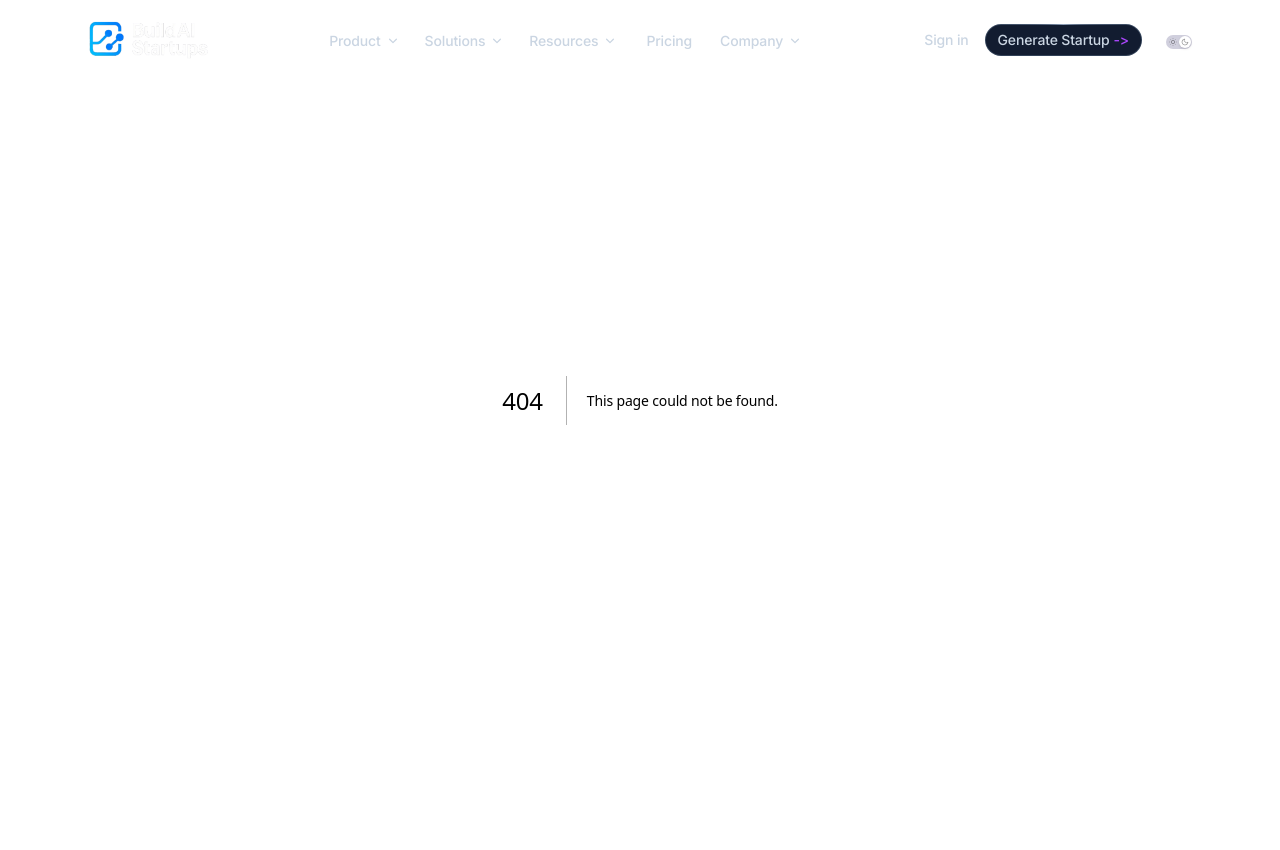
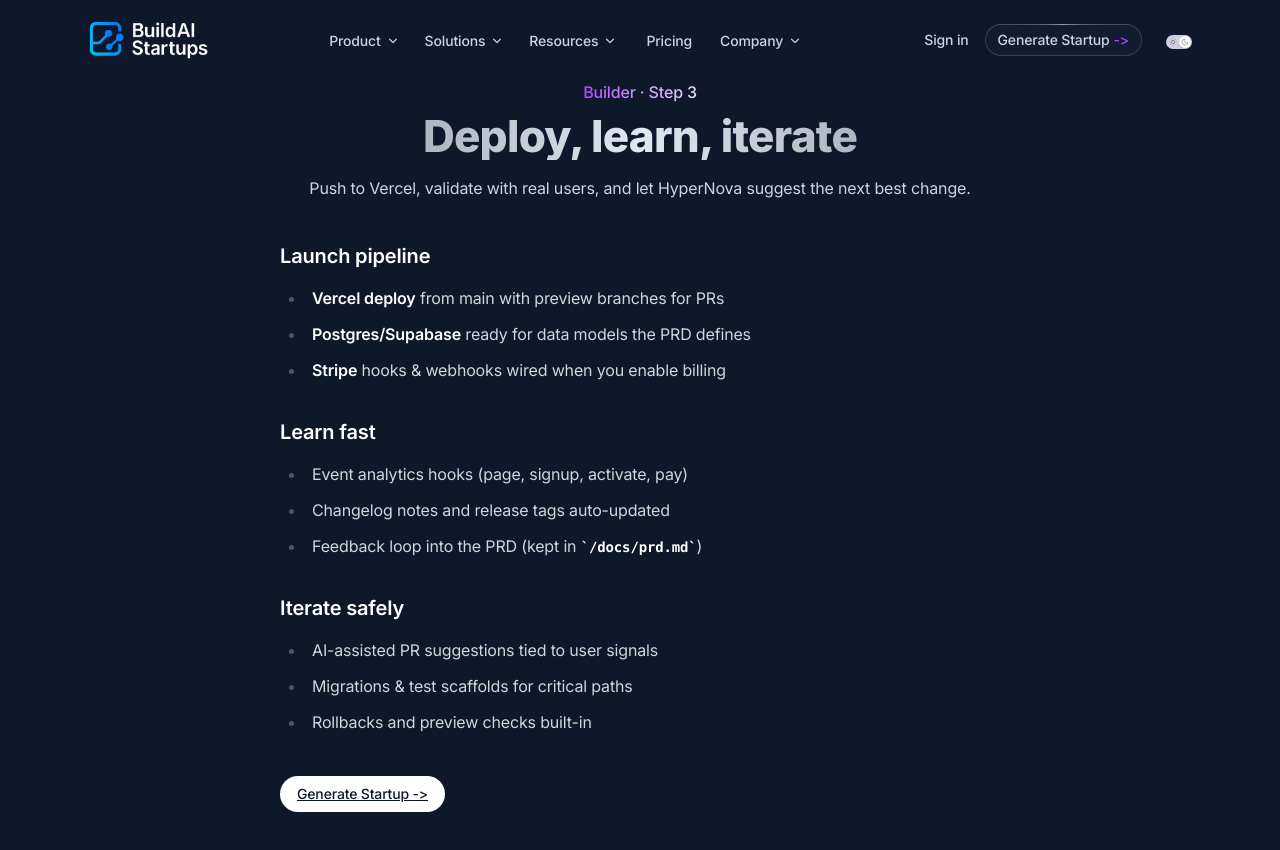
Before and after one commit to buildaistartups/buildaistartups.com, a Next.js app: page /product/builder/deploy-iterate in a window 1280 px wide. Before the commit this address had no page. Shown: the top 850 px of the page. Before the commit the page ends 800 px from the top, so only its background shows below. Built offline with nearby package versions, Linux system fonts and the light colour scheme.

Commit message:
Create page.tsx

```diff
--- /dev/null
+++ b/app/(default)/product/builder/deploy-iterate/page.tsx
@@ -0,0 +1,58 @@
+export const metadata = {
+  title: 'Deploy, Learn, Iterate – BuildAIStartups',
+  description:
+    'Deploy to Vercel, observe real usage, ship updates. HyperNova proposes improvements and keeps the spec in sync.',
+  openGraph: {
+    title: 'Deploy, Learn, Iterate – BuildAIStartups',
+    description:
+      'Launch on Vercel, measure what matters, and iterate with AI-assisted changelogs and PRs.',
+    url: 'https://buildaistartups.com/product/builder/deploy-iterate',
+  },
+}
+
+export default function DeployIterate() {
+  return (
+    <section className="relative mx-auto max-w-3xl px-4 sm:px-6 py-20">
+      <header className="text-center mb-10">
+        <div className="inline-flex font-medium pb-2 bg-clip-text text-transparent bg-linear-to-r from-purple-500 to-purple-200">
+          Builder · Step 3
+        </div>
+        <h1 className="h2 bg-clip-text text-transparent bg-linear-to-r from-slate-200/60 via-slate-200 to-slate-200/60">
+          Deploy, learn, iterate
+        </h1>
+        <p className="mt-4 text-slate-300">
+          Push to Vercel, validate with real users, and let HyperNova suggest the next best change.
+        </p>
+      </header>
+
+      <div className="prose prose-invert max-w-none">
+        <h3>Launch pipeline</h3>
+        <ul>
+          <li><strong>Vercel deploy</strong> from main with preview branches for PRs</li>
+          <li><strong>Postgres/Supabase</strong> ready for data models the PRD defines</li>
+          <li><strong>Stripe</strong> hooks &amp; webhooks wired when you enable billing</li>
+        </ul>
+
+        <h3>Learn fast</h3>
+        <ul>
+          <li>Event analytics hooks (page, signup, activate, pay)</li>
+          <li>Changelog notes and release tags auto-updated</li>
+          <li>Feedback loop into the PRD (kept in <code>/docs/prd.md</code>)</li>
+        </ul>
+
+        <h3>Iterate safely</h3>
+        <ul>
+          <li>AI-assisted PR suggestions tied to user signals</li>
+          <li>Migrations &amp; test scaffolds for critical paths</li>
+          <li>Rollbacks and preview checks built-in</li>
+        </ul>
+
+        <div className="mt-10">
+          <a href="/generate" className="btn text-slate-900 bg-white hover:bg-white/90">
+            Generate Startup -&gt;
+          </a>
+        </div>
+      </div>
+    </section>
+  )
+}
```
